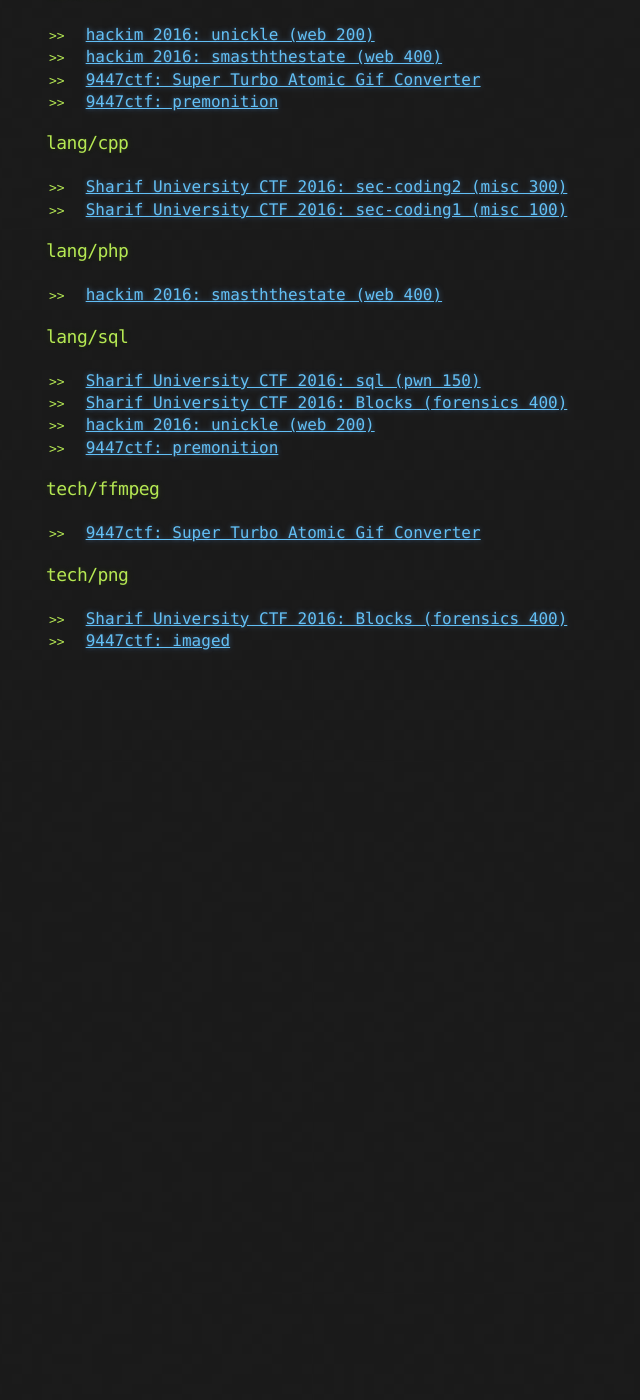
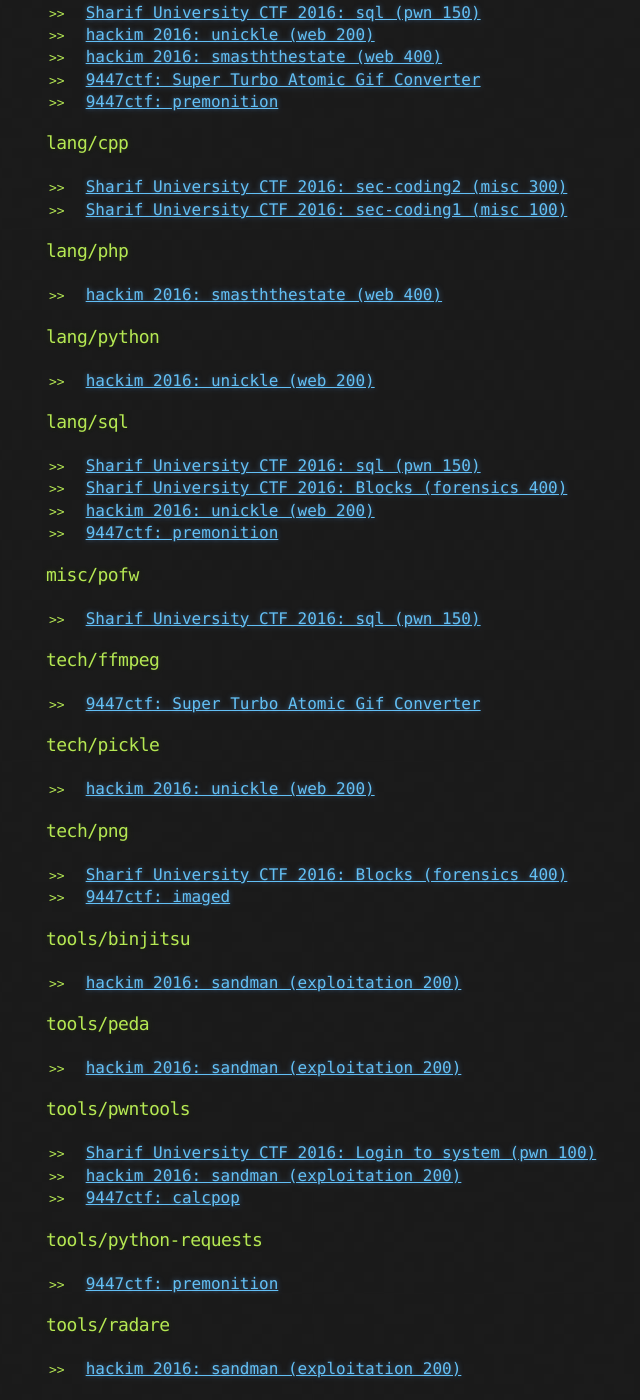
Before and after one commit to mtps3/Mtps3.github.io, a Jekyll site: the page built from tags.md, in a window 1280 px wide and 1400 px high, scrolled down 835 px. Shown: the whole window, without its empty margins (219-859 px from the left). Built offline with Jekyll 4.4.1, drawn with Linux system fonts in a browser that asks for light colours; before the commit the page ends 1507 px from its top, so only the background shows below that; some of the changed text lies outside the part shown.

Commit message:
moar tags!

```diff
--- a/_posts/2015-12-07-9447ctf-calcpop.md
+++ b/_posts/2015-12-07-9447ctf-calcpop.md
@@ -3,7 +3,7 @@
 title: "9447ctf: calcpop"
 author: f0rki
 categories: writeup
-tags: [cat/exploit]
+tags: [cat/binary, tools/pwntools]
 ---
 
 * **Category:** Exploitation
--- a/_posts/2015-12-07-9447ctf-premonition.md
+++ b/_posts/2015-12-07-9447ctf-premonition.md
@@ -3,7 +3,7 @@
 title: "9447ctf: premonition"
 author: f0rki
 categories: writeup
-tags: [cat/web, lang/sql]
+tags: [cat/web, lang/sql, tools/python-requests]
 ---
 
 * **Category:** Web
--- a/_posts/2016-02-02-hackim2016-sandman200.md
+++ b/_posts/2016-02-02-hackim2016-sandman200.md
@@ -3,7 +3,7 @@
 title:  "hackim 2016: sandman (exploitation 200)"
 author: f0rki
 categories: writeup
-tags: [cat/exploit]
+tags: [cat/binary, tools/pwntools, tools/binjitsu, tools/peda, tools/radare]
 ---
 
 * **Category:** exploitation
--- a/_posts/2016-02-02-hackim2016-unickle200.md
+++ b/_posts/2016-02-02-hackim2016-unickle200.md
@@ -3,7 +3,7 @@
 title:  "hackim 2016: unickle (web 200)"
 author: f0rki
 categories: writeup
-tags: [cat/web, lang/sql]
+tags: [cat/web, lang/sql, lang/python, tech/pickle]
 ---
 
 * **Category:** web
--- a/_posts/2016-02-07-sharifctf2016-Login-to-system.md
+++ b/_posts/2016-02-07-sharifctf2016-Login-to-system.md
@@ -3,7 +3,7 @@
 title:  "Sharif University CTF 2016: Login to system (pwn 100)"
 author: f0rki
 categories: writeup
-tags: [cat/pwn]
+tags: [cat/binary, tools/pwntools]
 ---
 
 * **Category:** pwn
--- a/_posts/2016-02-07-sharifctf2016-sql.md
+++ b/_posts/2016-02-07-sharifctf2016-sql.md
@@ -3,7 +3,7 @@
 title:  "Sharif University CTF 2016: sql (pwn 150)"
 author: f0rki
 categories: writeup
-tags: [cat/pwn, lang/sql]
+tags: [cat/web, lang/sql, misc/pofw]
 ---
 
 * **Category:** pwn
```
